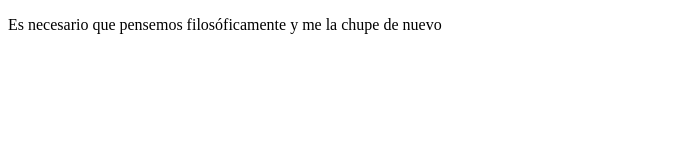
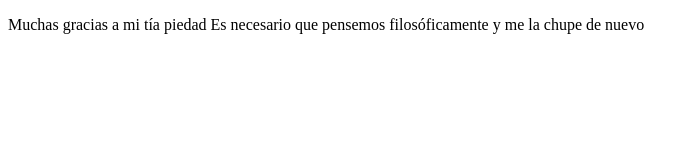
Before and after one commit to Esvelpe/proyectoDemoCursoPrework, a plain HTML site: page index.htm in a window 1280 px wide. Shown: the whole page, without its empty margins (0-698 px from the left). Drawn offline with Linux system fonts and the light colour scheme.

Commit message:
Secodn commit

```diff
--- a/index.htm
+++ b/index.htm
@@ -8,6 +8,7 @@
 </head>
 <body>
     <p>
+        Muchas gracias a mi tía piedad
         Es necesario que pensemos filosóficamente y me la chupe de nuevo
     </p>
 </body>
```
